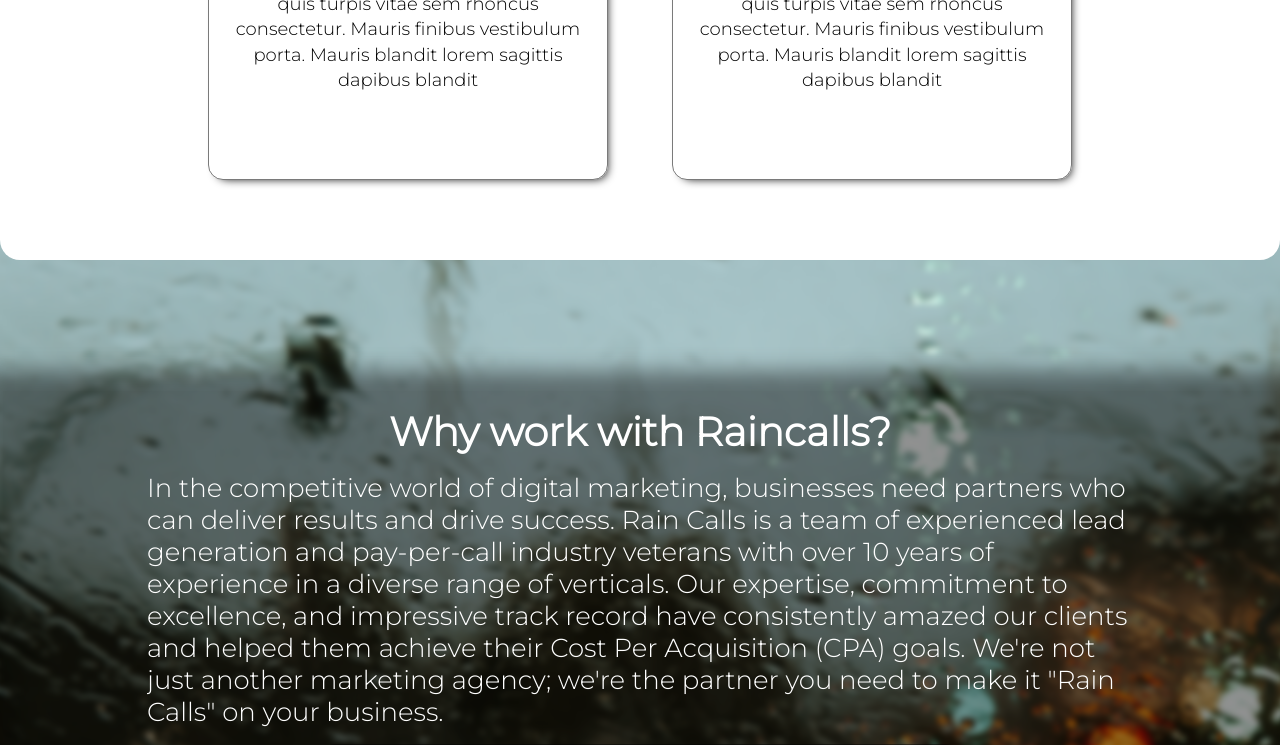
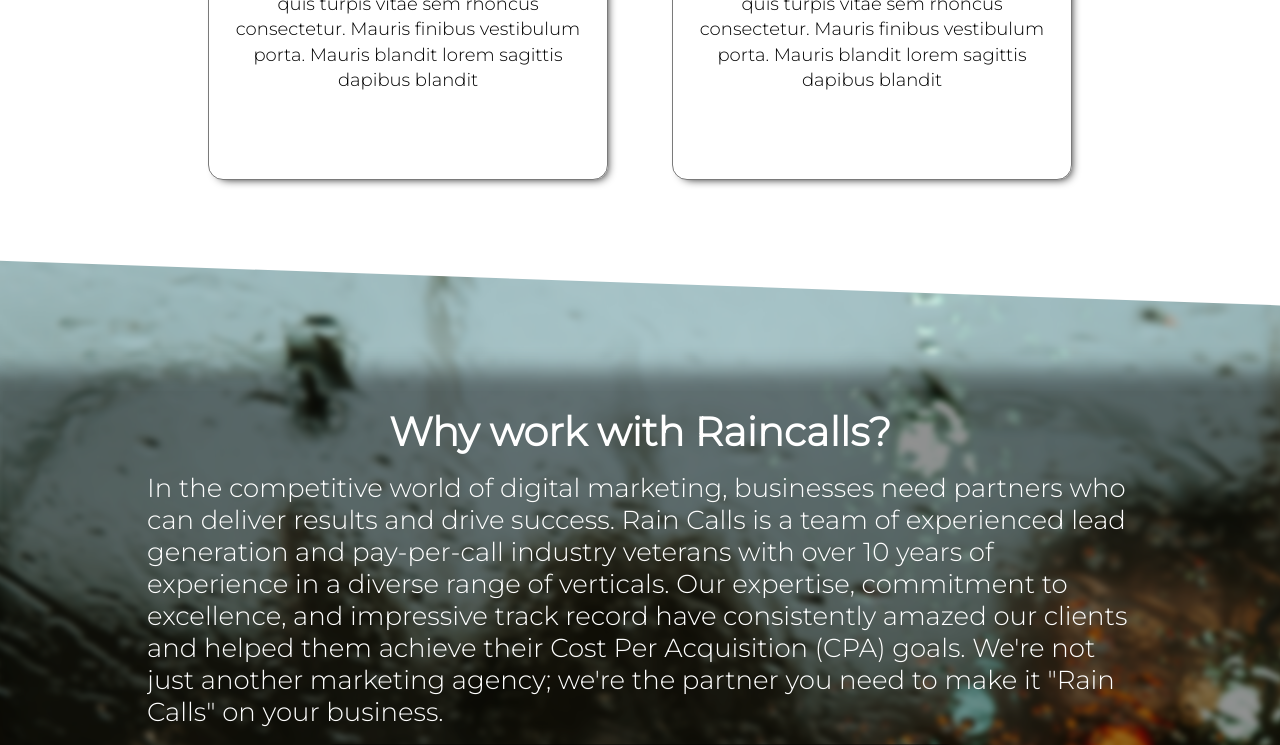
Before and after one commit to franco-cardoso/raincalls, a Vue app: page / in a window 1280 px wide. Shown: the part 2000-2745 px from the top of the page. Built offline with nearby package versions, Linux system fonts and the light colour scheme.

Commit message:
diagonal division

```diff
--- a/src/components/header/Header.vue
+++ b/src/components/header/Header.vue
@@ -9,7 +9,9 @@
         <div class="logo-wrapper" :class="route.path === '/' ? 'lw-dyn' : 'lw-fixed'">
             <img class="logo" :src="Logo" alt="" />
         </div>
-        <div></div>
+        <div>
+
+        </div>
         <Navbar :scrollPos="scrollPos"></Navbar>
     </div>
 </template>
@@ -50,6 +52,7 @@
 .logo-wrapper {
     transition: 800ms;
     padding: 10px 0;
+    margin: 0;
     overflow: hidden;
 }
 
@@ -76,9 +79,6 @@
 .header-container nav {
     display: flex;
     align-items: center;
-}
-.header-container div:nth-child(1) {
-    margin-left: 30px;
 }
 
 @media (max-width: 1700px) {
--- a/src/components/info/Info.vue
+++ b/src/components/info/Info.vue
@@ -1,5 +1,6 @@
 <template>
     <section id="info">
+        <div class="diag"></div>
         <div class="bgdiv"></div>
         <div class="content-wrapper">
             <h1>Why work with Raincalls?</h1>
@@ -17,10 +18,31 @@
                 </div>
             </div>
         </div>
+        <div class="diag1"></div>
     </section>
 </template>
 
 <style scoped>
+.diag {
+    background-color: rgb(255, 255, 255);
+    height: 100px;
+    width: 110%;
+    z-index: 10;
+    position: absolute;
+    top: -80px;
+    transform: rotate(2deg);
+}
+
+.diag1 {
+    background-color: rgb(255, 255, 255);
+    height: 100px;
+    width: 110%;
+    z-index: 10;
+    position: absolute;
+    bottom: -80px;
+    transform: rotate(2deg);
+}
+
 section {
     /* margin: 5rem 0; */
     padding: 8rem 0;
```
Also changed, not shown: 1 other file (tests, documents, lock files or other folders).
